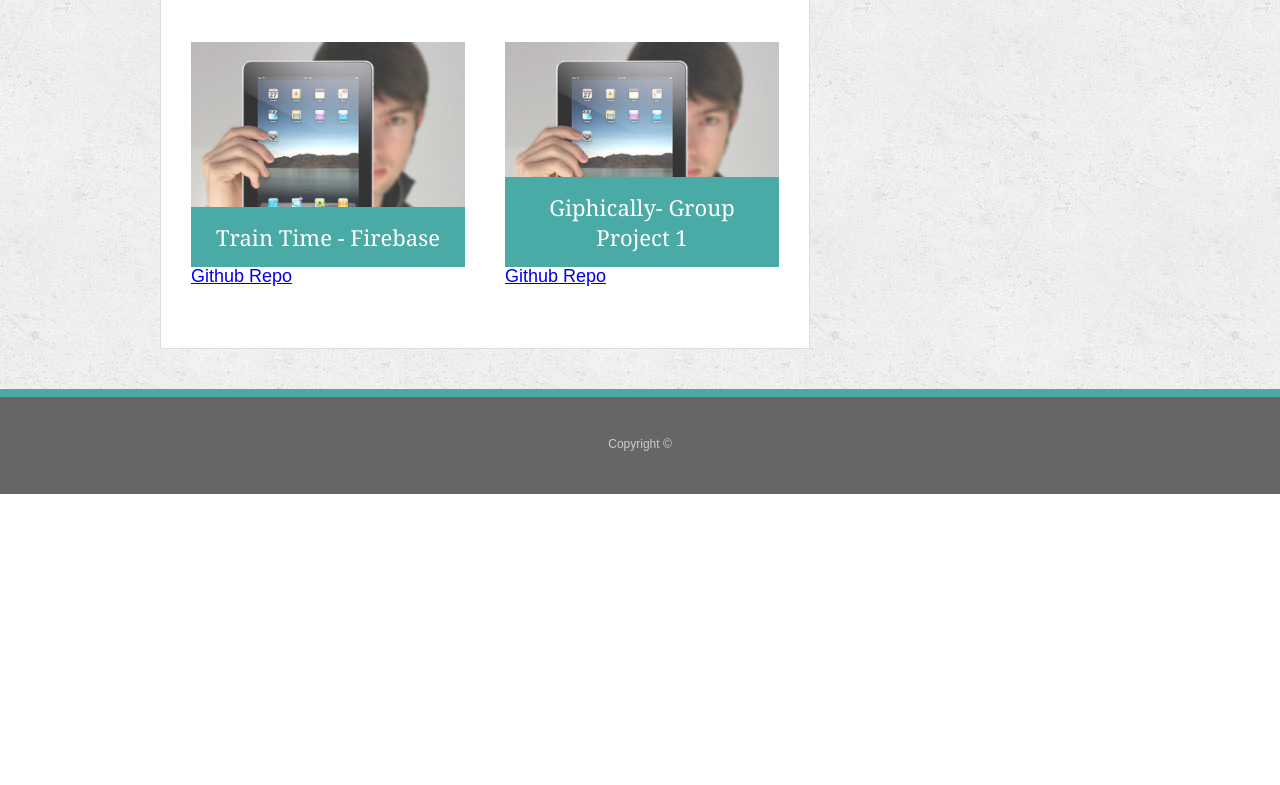
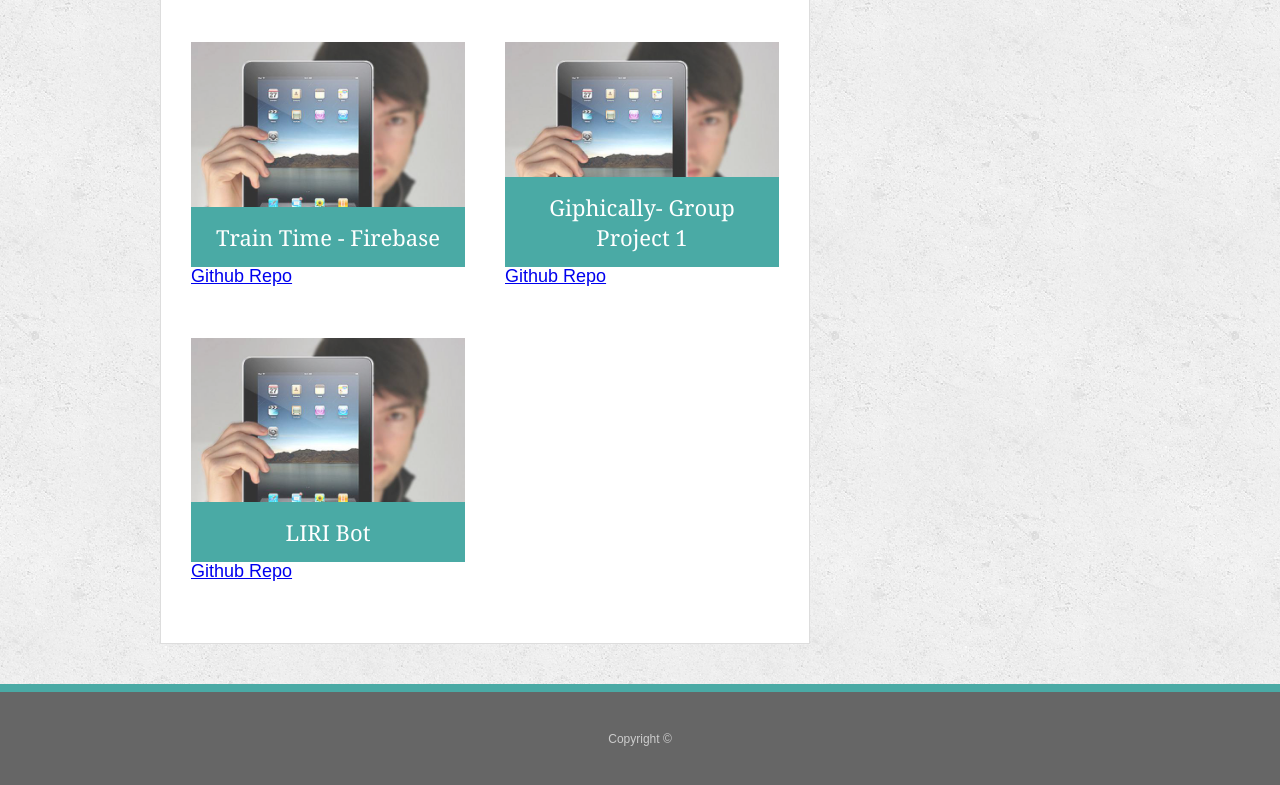
Before and after one commit to tcknapp/My-Profile, a plain HTML site: page portfolio.html in a window 1280 px wide. Shown: the part 822-1607 px from the top of the page. Before the commit the page ends 1316 px from the top, so only its background shows below. Drawn offline with Linux system fonts and the light colour scheme.

Commit message:
liri portfolio

```diff
--- a/assets/css/style.css
+++ b/assets/css/style.css
@@ -161,7 +161,7 @@ footer {
   margin-bottom: 20px;
   background: #fff;
   border: 1px solid #ddd;
-  font-size: 14px;
+  font-size: 12px;
 }
 
 h3,
--- a/portfolio.html
+++ b/portfolio.html
@@ -68,8 +68,12 @@
         <a href="https://github.com/sbdesai75/Project1">Github Repo</a>
         </div>
 
+      <div class="work">
+        <a href="https://github.com/tcknapp/liri-node-app"><img src="assets/images/technics-q-c-640-480-1.jpg" alt="LIRI"></a>
 
-
+        <h3>LIRI Bot</h3>
+        <a href="https://github.com/tcknapp/liri-node-app">Github Repo</a>
+        </div>
 
 
     </section>
```
Also changed, not shown: 1 other file.
